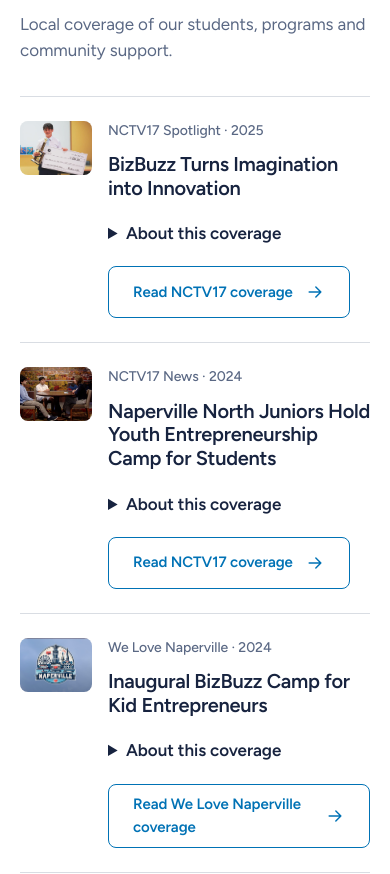
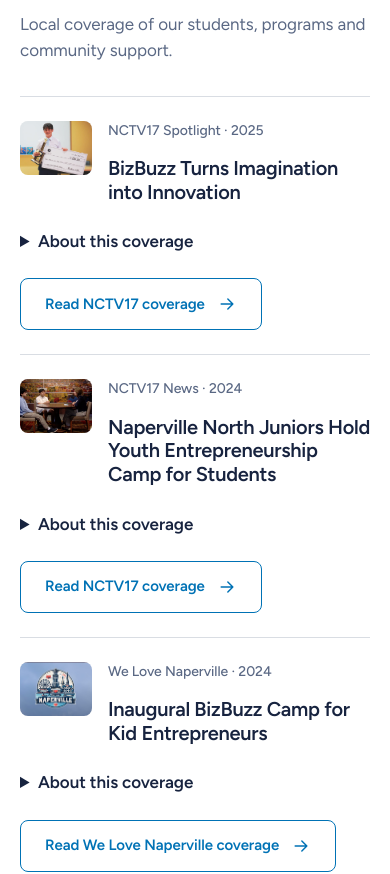
Before and after one commit to amargoyal/bizbuzz-reform, a Next.js app in the folder bizbuzz/: page /about in a window 390 px wide. Shown: the part 5220-6094 px from the top of the page. Built offline with nearby package versions, Linux system fonts and the light colour scheme.

Commit message:
improve mobile news spacing

```diff
--- a/bizbuzz/src/app/globals.css
+++ b/bizbuzz/src/app/globals.css
@@ -898,5 +898,9 @@ body:has(.bb-gallery-dialog[open]) { overflow: hidden; }
 .bb-about-press-copy .bb-details p { margin-block: var(--space-4); }
 @media (max-width: 600px) {
   .bb-about-press-story { grid-template-columns: 72px minmax(0, 1fr); gap: var(--space-5); }
+  .bb-about-press-copy { display: contents; }
+  .bb-about-press-photo { grid-row: 1 / span 2; }
+  .bb-about-press-copy > .bb-caption, .bb-about-press-copy > h3 { grid-column: 2; }
+  .bb-about-press-copy > .bb-details, .bb-about-press-copy > a { grid-column: 1 / -1; justify-self: start; }
   .bb-about-press-copy h3 { font-size: 1.25rem; }
 }
```
